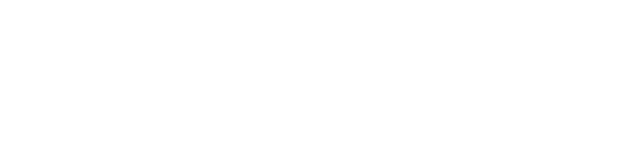
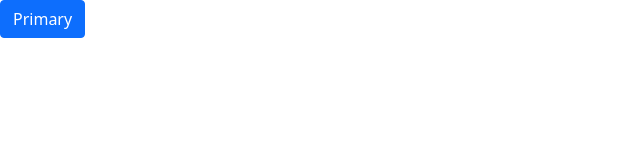
Before and after one commit to Jose-ph/Memory_game_mio, a website: page src/index.html in a window 1280 px wide. Shown: the whole page, without its empty margins (0-640 px from the left). Drawn offline with nearby package versions, Linux system fonts and the light colour scheme.

Commit message:
Agrega Bootstrap

```diff
--- a/src/index.html
+++ b/src/index.html
@@ -4,12 +4,12 @@
     <meta charset="UTF-8">
     <meta http-equiv="X-UA-Compatible" content="IE=edge">
     <meta name="viewport" content="width=device-width, initial-scale=1.0">
-    <link rel="stylesheet" href="">
+    <link rel="stylesheet" href="node_modules/bootstrap/dist/css/bootstrap.min.css">
     <title>Document</title>
 </head>
 <body>
 
-
+    <button type="button" class="btn btn-primary">Primary</button>
 
 
 
```
Also changed, not shown: 1 other file.
